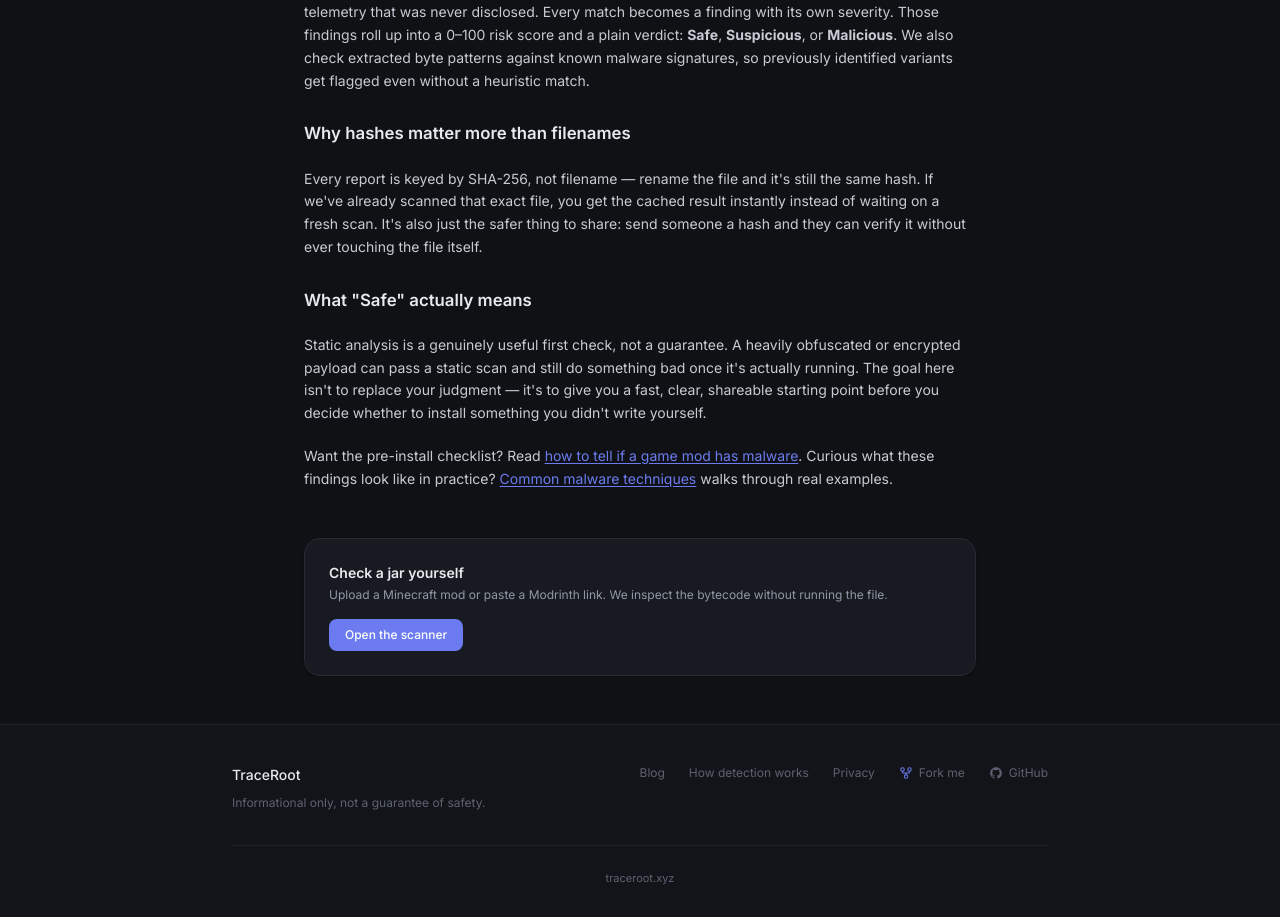
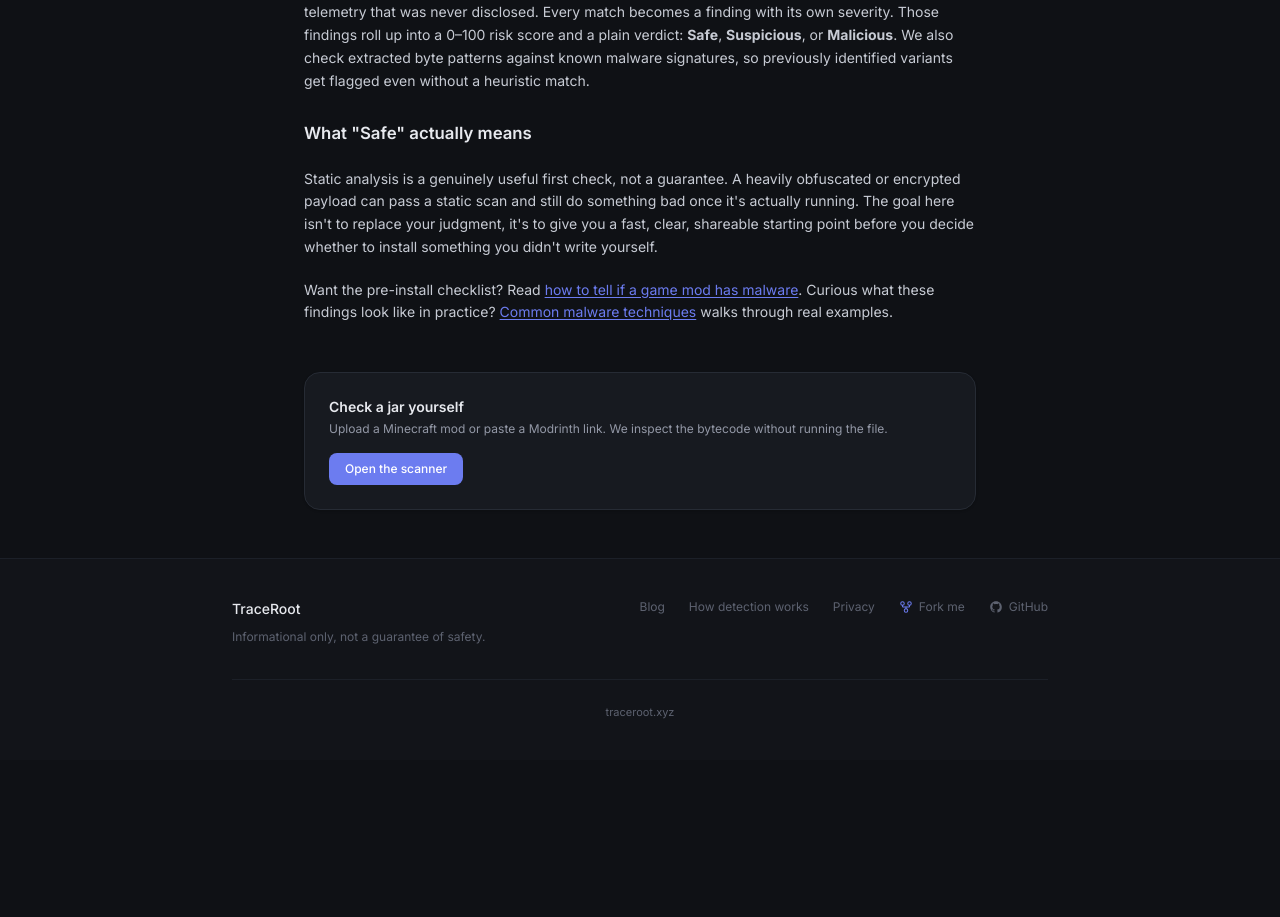
Before and after one commit to v7upSln/TraceRoot, a React (Vite) app: page /blog/how-traceroot-scans-mods in a window 1280 px wide. Shown: the part 1340-2257 px from the top of the page. After the commit the page ends 2100 px from the top, so only its background shows below. Built offline with nearby package versions, Linux system fonts and the light colour scheme; no server answers.

Commit message:
Refactor HowWeScan component structure

```diff
--- a/src/content/posts/HowWeScan.tsx
+++ b/src/content/posts/HowWeScan.tsx
@@ -35,19 +35,11 @@ export function HowWeScan() {
         previously identified variants get flagged even without a heuristic match.
       </p>
 
-      <h2>Why hashes matter more than filenames</h2>
-      <p>
-        Every report is keyed by SHA-256, not filename — rename the file and it's still the same hash. If we've
-        already scanned that exact file, you get the cached result instantly instead of waiting on a fresh scan.
-        It's also just the safer thing to share: send someone a hash and they can verify it without ever touching
-        the file itself.
-      </p>
-
       <h2>What "Safe" actually means</h2>
       <p>
         Static analysis is a genuinely useful first check, not a guarantee. A heavily obfuscated or encrypted
         payload can pass a static scan and still do something bad once it's actually running. The goal here isn't
-        to replace your judgment — it's to give you a fast, clear, shareable starting point before you decide
+        to replace your judgment, it's to give you a fast, clear, shareable starting point before you decide
         whether to install something you didn't write yourself.
       </p>
       <p>
```
